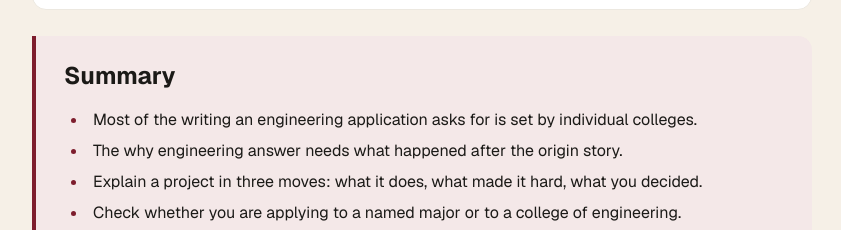
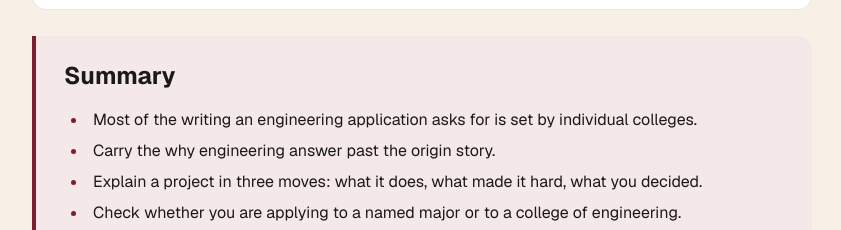
Before and after one commit to anony-mouse1/admitfolio, a Next.js app: page /guides/engineering-application-essays in a window 1280 px wide. Shown: the part 1036-1266 px from the top of the page, without its empty margins (218-1059 px from the left). Built offline with nearby package versions, Linux system fonts and the light colour scheme; no server answers.

Commit message:
Reword one summary bullet
"The why engineering answer needs what happened after the origin story"
was a clumsy construction. Now "Carry the why engineering answer past the
origin story."

Two words shorter, so the article counts 1,284 rather than 1,286. Still
6 min read; the registry does not move.

```diff
--- a/app/guides/engineering-application-essays/page.tsx
+++ b/app/guides/engineering-application-essays/page.tsx
@@ -82,7 +82,7 @@ export default function EngineeringApplicationEssaysPage() {
             ]}
             summary={[
               'Most of the writing an engineering application asks for is set by individual colleges.',
-              'The why engineering answer needs what happened after the origin story.',
+              'Carry the why engineering answer past the origin story.',
               'Explain a project in three moves: what it does, what made it hard, what you decided.',
               'Check whether you are applying to a named major or to a college of engineering.',
             ]}
```
